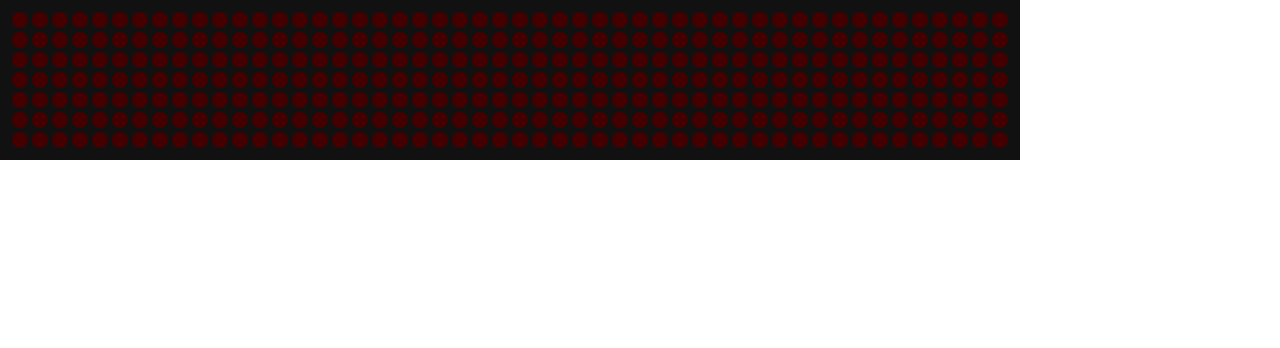
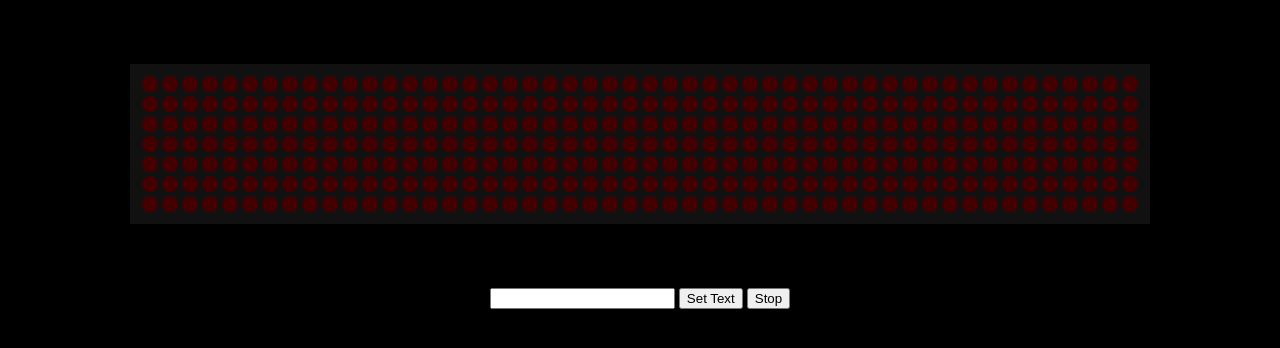
Before and after one commit to jmanoto/css-marquee, a plain HTML site: page index.html in a window 1280 px wide. Drawn offline with Linux system fonts and the light colour scheme.

Commit message:
Prettied up sample a bit

```diff
--- a/index.html
+++ b/index.html
@@ -8,8 +8,18 @@
 </head>
 <body>
 
-    <div class="marquee">
+    <div class="container">
+
+        <div class="marquee">
+        </div>
+
+        <div class="controls">
+            <input type="text" name="marqueeText" id="marqueeText">
+            <button onclick="marquee.SetText(jQuery('#marqueeText').val()); return false;">Set Text</button>
+            <button onclick="marquee.Stop()">Stop</button>
+        </div>
     </div>
+
 
 
 
--- a/sass/screen.scss
+++ b/sass/screen.scss
@@ -14,12 +14,24 @@ $dotColor: #400;
 $dotGlow: #FF6666;
 $dotHighlight: #FF5555;
 
+body {
+	background: #000;
+}
+
 
 h1 {
 	font-family: Helvetica;
 	font-size: 36px;
 }
 
+.container {
+	text-align: center;
+}
+
+
+.controls {
+	position: relative;
+}
 
 
 .marquee {
@@ -27,6 +39,8 @@ h1 {
 	padding: 10px;
 	background: #111;
 	height: ($dotDiameter + ($dotMargin * 2)) * $dotsTall;
+	margin: 5% auto;
+
 
 	.dot {
 		width: $dotDiameter;
```
Also changed, not shown: css/screen.css.
